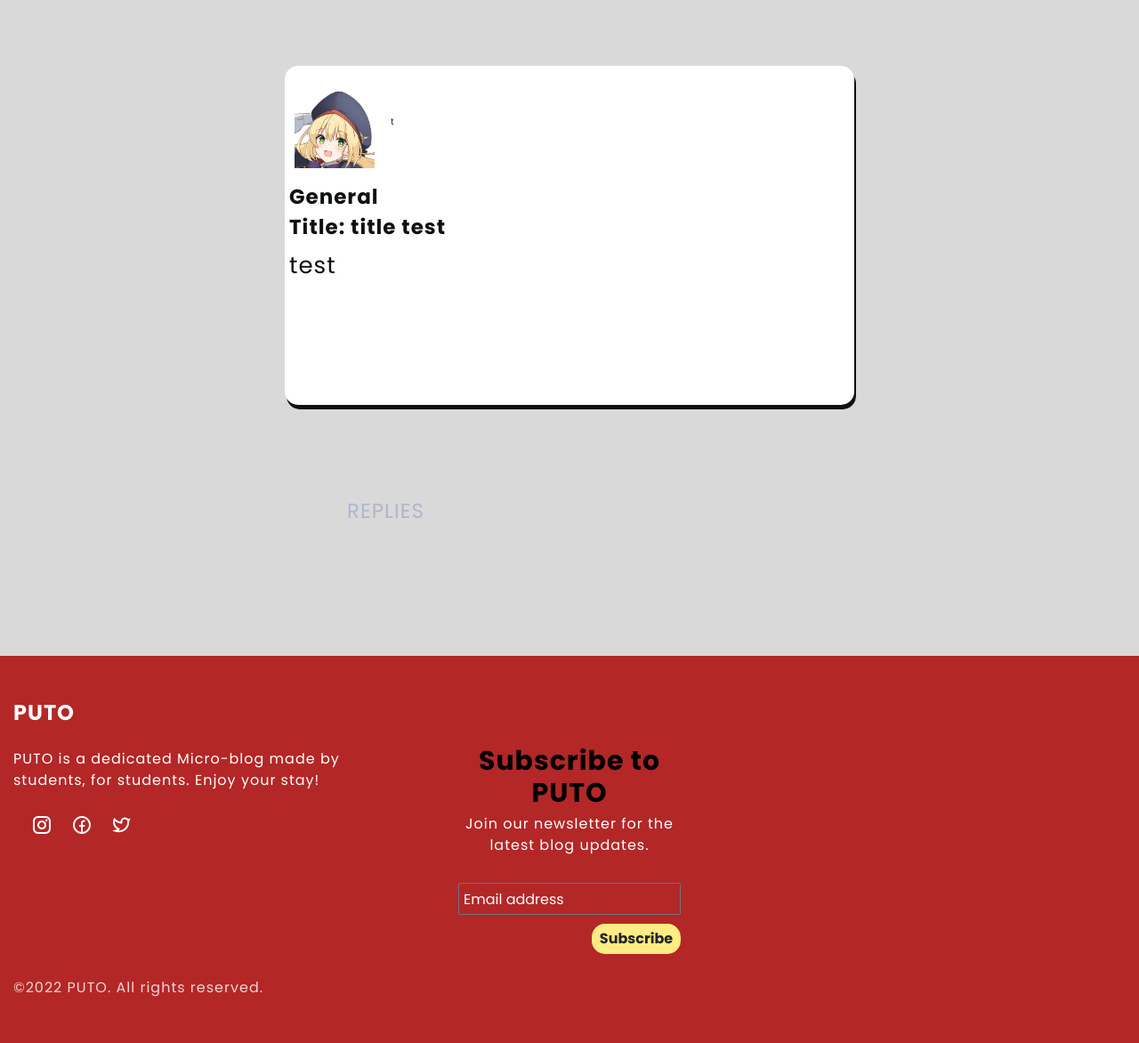
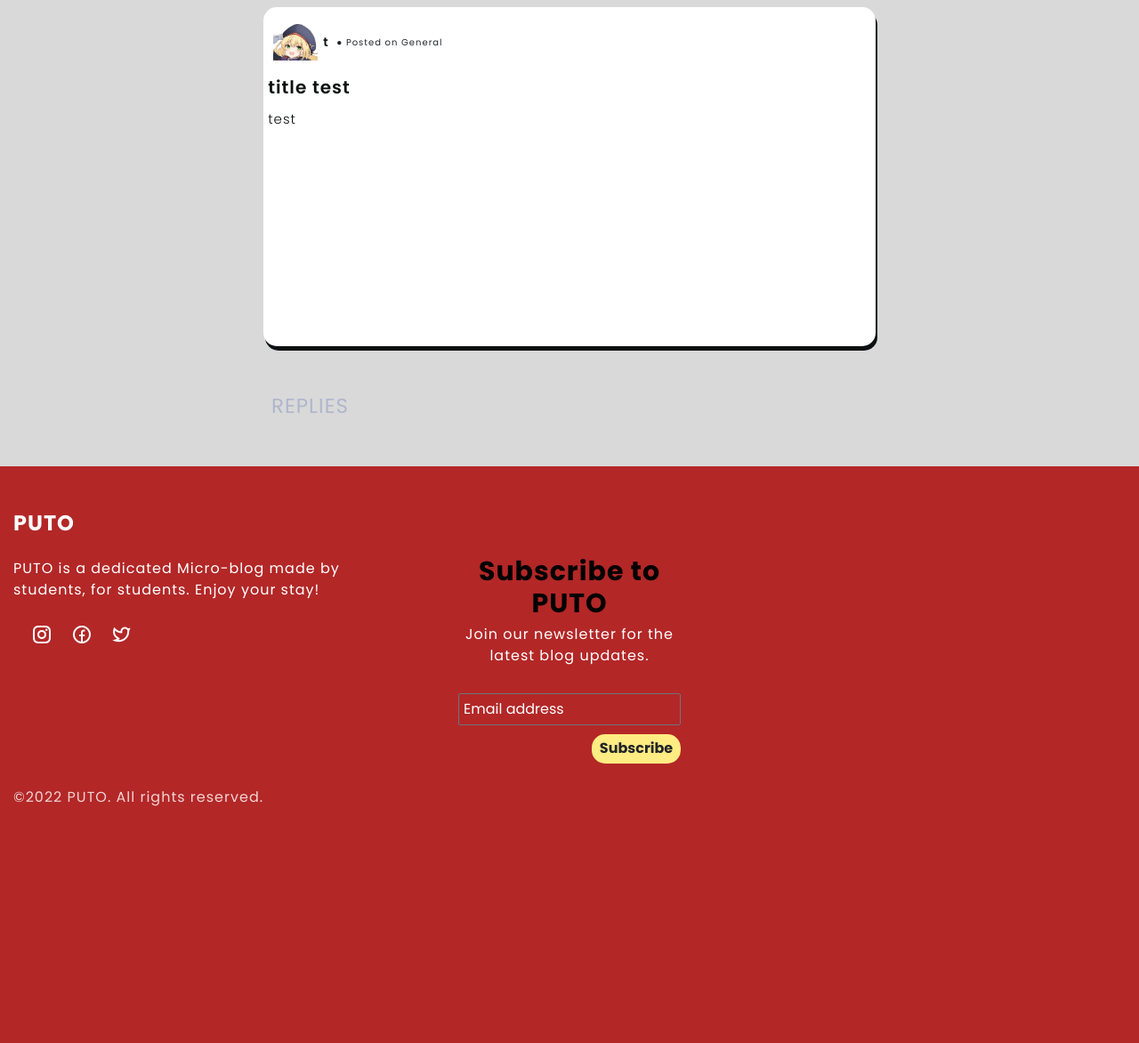
Before and after one commit to RenrenYGO/PutoSE, a CodeIgniter app: page /PutoSE/index.php/replies/create/1 in a window 1280 px wide. Shown: the part 56-1228 px from the top of the page at 89% size. After the commit the page ends 962 px from the top, so only its background shows below. Run offline with CodeIgniter, Linux system fonts and the light colour scheme; data comes from the database, SQL or seed files in the repository; data that the repository does not hold is empty; some libraries are stand-ins or nearby versions.

Commit message:
Adjusted showpost UI

```diff
--- a/application/controllers/Replies.php
+++ b/application/controllers/Replies.php
@@ -14,8 +14,8 @@ class Replies extends CI_Controller{
             $this->load->view('templates/footer');
 		}else{
 			$this->replies_model->create_replies($post_id);
-			// redirect('posts/'.$id);
-            redirect('dashboard');
+			 redirect('post/'.$post_id);
+            //redirect('dashboard');
 		}
 	}
 }
--- a/application/views/pages/dashboard.php
+++ b/application/views/pages/dashboard.php
@@ -24,11 +24,10 @@
 
     <!-- Posts -->
     <section class="featured-articles section section-header-offset">
-    <span>POSTS</span>
 
         <div class="featured-articles-container container d-grid">
 
-            <div class="featured-content d-grid">
+            <div class="featured-content posts d-grid">
 
                 <?php if(isset($_SESSION['user']['name'])):?>
                     <button class="btn sign-up-btn fancy-border screen-sm-hidden " >
--- a/application/views/pages/showpost.php
+++ b/application/views/pages/showpost.php
@@ -1,19 +1,23 @@
 
+<div class = "featured-articles-container showpost">
     <div class="castoria-box">
         <div class="castoria-img-box">
-    <a class="btn mb-3 px-2" href="<?php echo base_url('profile/viewprofile/'); ?><?php echo $post['user_id']; ?>"> <img src="<?php echo base_url('/assets/images/featured/Debug01.png')?>" width="90" height="105" ></a>
+            <a class="btn mb-3 px-2" href="<?php echo base_url('profile/viewprofile/'); ?>
+                <?php echo $post['user_id']; ?>"> <img src="<?php echo base_url('/assets/images/featured/Debug01.png')?>" width="50" height="50" >
+            </a>
 
-    <span><a class="btn mb-3 px-2" href="<?php echo base_url('profile/viewprofile/'); ?><?php echo $post['user_id']; ?>"><?php echo $post['name'];?></a></span>
+            <a href="<?php echo base_url('profile/viewprofile/'); ?>
+                <?php echo $post['user_id']; ?>"><?php echo $post['name'];?>
+            </a>
 
-    <a href="<?php echo base_url('categories/postsbycat/'); ?><?php echo $post['cat_id']; ?>"> <?php echo $post['catname']?></a>
+            <a class="btn" href="<?php echo base_url('categories/postsbycat/'); ?>
+                <?php echo $post['cat_id']; ?>">&#9679 Posted on <?php echo $post['catname']?>
+            </a>
+        </div>
 
-    <div>
-        <span>Title: <?php echo  $post['title'];?></span>
-    </div>
-</div>
-<div>
-    <span><?php echo $post['content'];?></span>
-</div>
+        <?php echo  $post['title'];?>
+
+        <p class="content mt-3" ><?php echo $post['content'];?></p>
 
     </div>
 
@@ -26,15 +30,15 @@
                 </div>
 
                 <input type="hidden" name="id" value="<?php echo $post['id']; ?>">
-                    <button type="submit" class="btn btn-post">Comment</button>
+
             </form>
         <?php endif; ?>
 
-        <div class="featured-articles-container container d-grid">
-            <div class="featured-content d-grid">
+        <div class="featured-articles-container">
+            <div class="featured-content ">
                 <span>REPLIES</span>
                     <?php foreach ($replies as $reply):?>
-                        <div <?php echo base_url('replies/'.$reply['id']);?> class="trending-news-box">
+                        <div <?php echo base_url('replies/'.$reply['id']);?> class="trending-news-box mb-4">
                             <div class="trending-news-img-box">
                                 <img src="<?php echo base_url('assets/images/featured/yeiwave.gif');?>" width= "80" height="80" class="rounded rounded-circle">
                             </div>
@@ -50,8 +54,9 @@
                                 <h3 class="title article-title"><?php echo $reply['content'];?></h3>
 
                             </div>
-                        </a>
+                        </div>
                     <?php endforeach;?>
             </div>
         </div>
     </div>
+</div>
--- a/assets/css/main.css
+++ b/assets/css/main.css
@@ -458,13 +458,21 @@ label {
 }
 
 /* For Individual Post */
+.showpost{
+    max-width: 160rem;
+    margin: 0 auto;
+    margin-top: 4em;
+    padding: 0 1.5rem;
+    justify-content: center;
+    align-items: center;
+}
 
 .castoria-box {
     padding: 0.5rem 0.5rem;
     border-radius: 15px;
     box-shadow: 2px 5px;
-    width: 50%;
-    height: 40%;
+    width: 55%;
+    min-height: 40%;
     border-bottom: 1px solid var(--transparent-light-color);
     background-color: white;
     border-top-right-radius: 15px;
@@ -472,20 +480,29 @@ label {
     border-bottom-right-radius: 15px;
     border-bottom-left-radius: 15px;
     box-shadow: 2px 5px;
-    font-size: 26px;
-    margin: 2em auto;
-    margin-top: 5em;
+    font-size: 2rem;
+    font-weight: 600;
+    margin: 0 auto;
     color: #0e1111;
 }
 
 .castoria-img-box {
-    position: relative;
-    font-size: 23px;
-    font-weight: bold;
+
+    font-size: .7em;
+    font-weight: 600;
     flex-wrap: wrap;
     float: left;
     width: 100%;
-    height: var(--item-min-height-sm);
+    display: flex;
+    align-items: center;
+
+}
+
+.content{
+    font-weight: 100;
+    font-size: 1.5rem;
+    overflow-wrap: break-word;
+    white-space: pre-wrap;
 }
 
 .comment {
@@ -517,6 +534,9 @@ label {
 .featured-articles-container,
 .featured-content {
     gap: var(--gap);
+}
+
+.posts{
     padding: 0 5rem;
 }
 
```
Lines whose indentation alone changed are shown as unchanged.
